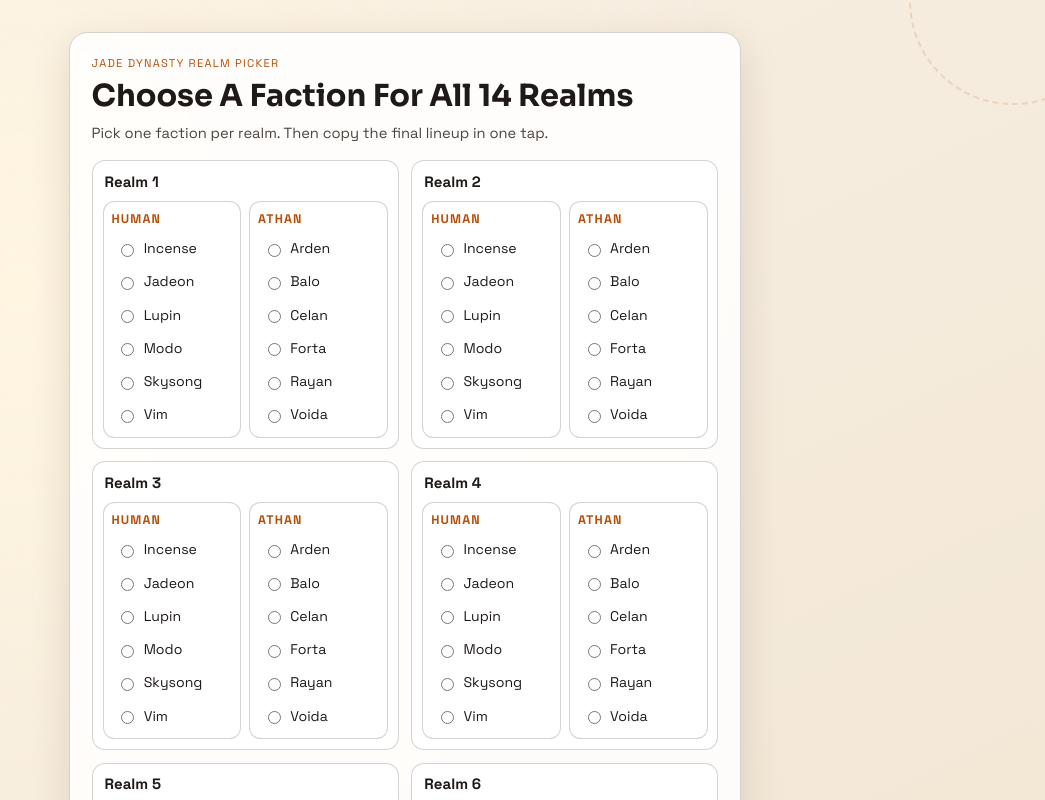
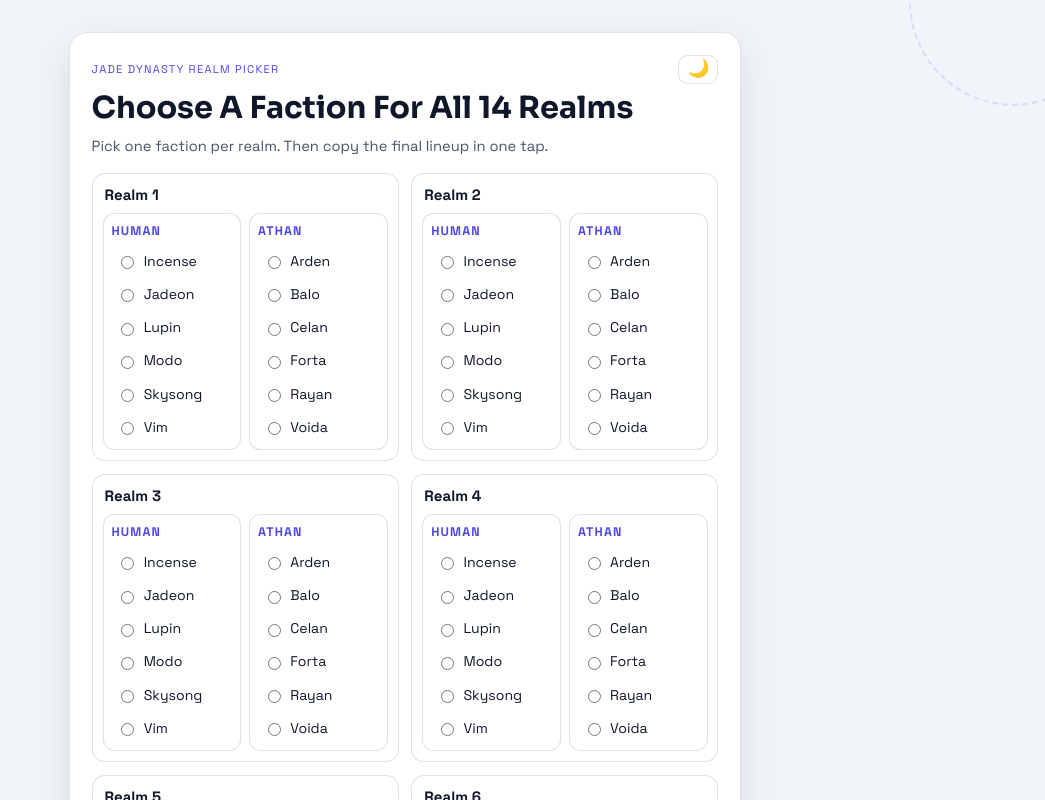
Before and after one commit to phiter/viles, a React (Vite) app: page / in a window 1280 px wide. Shown: the top 800 px of the page, without its empty margins (235-1280 px from the left). Built offline with nearby package versions, Linux system fonts and the light colour scheme.

Commit message:
improve colors, add dark mode

```diff
--- a/src/App.css
+++ b/src/App.css
@@ -1,18 +1,65 @@
 @import url('https://fonts.googleapis.com/css2?family=Space+Grotesk:wght@400;500;700&family=Sora:wght@600;700&display=swap');
 
 :root {
-  --bg-deep: #f7efe3;
-  --bg-mid: #efe0c8;
-  --ink: #1f1a17;
-  --ink-soft: #4d443e;
-  --surface: rgba(255, 255, 255, 0.86);
-  --surface-strong: rgba(255, 255, 255, 0.96);
-  --accent: #d36b22;
-  --accent-strong: #b54f0b;
-  --success: #207227;
-  --error: #9d1f1f;
-  --border: rgba(52, 34, 20, 0.2);
-  --shadow: 0 14px 40px rgba(64, 37, 18, 0.14);
+  --bg-deep: #f1f5f9;
+  --bg-mid: #e2e8f0;
+  --ink: #0f172a;
+  --ink-soft: #475569;
+  --surface: #ffffff;
+  --surface-strong: #ffffff;
+  --accent: #6366f1;
+  --accent-strong: #4f46e5;
+  --success: #16a34a;
+  --error: #dc2626;
+  --border: rgba(15, 23, 42, 0.12);
+  --shadow: 0 14px 40px rgba(15, 23, 42, 0.1);
+  --faction-col-bg: #fff;
+  --completed-bg-start: rgba(99, 102, 241, 0.18);
+  --completed-bg-end: rgba(99, 102, 241, 0.09);
+  --completed-border: rgba(79, 70, 229, 0.5);
+  --radio-selected-bg: rgba(99, 102, 241, 0.2);
+}
+
+@media (prefers-color-scheme: dark) {
+  :root:not([data-theme='light']) {
+    --bg-deep: #0f172a;
+    --bg-mid: #1e293b;
+    --ink: #f1f5f9;
+    --ink-soft: #94a3b8;
+    --surface: rgba(15, 23, 42, 0.9);
+    --surface-strong: rgba(30, 41, 59, 0.97);
+    --accent: #818cf8;
+    --accent-strong: #a5b4fc;
+    --success: #4ade80;
+    --error: #f87171;
+    --border: rgba(148, 163, 184, 0.14);
+    --shadow: 0 14px 40px rgba(0, 0, 0, 0.5);
+    --faction-col-bg: rgba(15, 23, 42, 0.85);
+    --completed-bg-start: rgba(129, 140, 248, 0.28);
+    --completed-bg-end: rgba(129, 140, 248, 0.14);
+    --completed-border: rgba(165, 180, 252, 0.55);
+    --radio-selected-bg: rgba(129, 140, 248, 0.15);
+  }
+}
+
+[data-theme='dark'] {
+    --bg-deep: #0f172a;
+    --bg-mid: #1e293b;
+    --ink: #f1f5f9;
+    --ink-soft: #94a3b8;
+    --surface: rgba(15, 23, 42, 0.9);
+    --surface-strong: rgba(30, 41, 59, 0.97);
+    --accent: #818cf8;
+    --accent-strong: #a5b4fc;
+    --success: #4ade80;
+    --error: #f87171;
+    --border: rgba(148, 163, 184, 0.14);
+    --shadow: 0 14px 40px rgba(0, 0, 0, 0.5);
+    --faction-col-bg: rgba(15, 23, 42, 0.85);
+    --completed-bg-start: rgba(129, 140, 248, 0.28);
+    --completed-bg-end: rgba(129, 140, 248, 0.14);
+    --completed-border: rgba(165, 180, 252, 0.55);
+    --radio-selected-bg: rgba(129, 140, 248, 0.15);
 }
 
 * {
@@ -22,10 +69,7 @@
 .page {
   min-height: 100dvh;
   padding: 1.25rem;
-  background:
-    radial-gradient(circle at 20% 12%, #fff5e1 0, transparent 32%),
-    radial-gradient(circle at 82% 86%, #f9d7aa 0, transparent 30%),
-    linear-gradient(155deg, var(--bg-deep), var(--bg-mid));
+  background: var(--bg-deep);
   position: relative;
   overflow: hidden;
 }
@@ -35,7 +79,7 @@
   width: 13rem;
   height: 13rem;
   border-radius: 999px;
-  border: 2px dashed rgba(195, 125, 73, 0.22);
+  border: 2px dashed rgba(99, 102, 241, 0.18);
   pointer-events: none;
   animation: bob 8s ease-in-out infinite;
 }
@@ -64,6 +108,29 @@
   z-index: 1;
   animation: rise 350ms ease-out;
   user-select: none;
+}
+
+.header-top {
+  display: flex;
+  align-items: center;
+  justify-content: space-between;
+  gap: 0.5rem;
+}
+
+.theme-toggle {
+  flex-shrink: 0;
+  border: 1px solid var(--border);
+  border-radius: 0.6rem;
+  background: var(--surface-strong);
+  padding: 0.3rem 0.5rem;
+  font-size: 1.1rem;
+  line-height: 1;
+  cursor: pointer;
+  transition: background 150ms ease;
+}
+
+.theme-toggle:hover {
+  background: var(--bg-mid);
 }
 
 .header h1 {
@@ -106,8 +173,8 @@
 }
 
 .realm-row.completed {
-  background: linear-gradient(135deg, rgba(211, 107, 34, 0.1), rgba(211, 107, 34, 0.04));
-  border-color: rgba(181, 79, 11, 0.28);
+  background: linear-gradient(135deg, var(--completed-bg-start), var(--completed-bg-end));
+  border-color: var(--completed-border);
 }
 
 .realm-fieldset {
@@ -133,7 +200,7 @@
   border: 1px solid var(--border);
   border-radius: 0.72rem;
   padding: 0.5rem;
-  background: #fff;
+  background: var(--faction-col-bg);
 }
 
 .faction-heading {
@@ -165,7 +232,7 @@
 }
 
 .radio-option.selected {
-  background: rgba(211, 107, 34, 0.12);
+  background: var(--radio-selected-bg);
 }
 
 .footer {
@@ -188,7 +255,7 @@
   letter-spacing: 0.01em;
   color: #fff;
   background: linear-gradient(135deg, var(--accent), var(--accent-strong));
-  box-shadow: 0 11px 24px rgba(181, 79, 11, 0.3);
+  box-shadow: 0 11px 24px rgba(79, 70, 229, 0.28);
   transition: transform 150ms ease, filter 150ms ease;
 }
 
--- a/src/App.tsx
+++ b/src/App.tsx
@@ -1,4 +1,4 @@
-import { useMemo, useState } from 'react'
+import { useEffect, useMemo, useState } from 'react'
 import './App.css'
 
 const HUMAN_FACTIONS = ['Incense', 'Jadeon', 'Lupin', 'Modo', 'Skysong', 'Vim']
@@ -12,6 +12,13 @@ function App() {
   )
   const [copyState, setCopyState] = useState<'idle' | 'copied' | 'failed'>('idle')
   const [shareState, setShareState] = useState<'idle' | 'shared' | 'failed'>('idle')
+  const [isDark, setIsDark] = useState(
+    () => globalThis.matchMedia('(prefers-color-scheme: dark)').matches,
+  )
+
+  useEffect(() => {
+    document.documentElement.dataset.theme = isDark ? 'dark' : 'light'
+  }, [isDark])
   const hasAnySelection = useMemo(
     () => realmSelections.some((selection) => selection.trim().length > 0),
     [realmSelections],
@@ -85,7 +92,17 @@ function App() {
 
       <section className="card">
         <header className="header">
-          <p className="eyebrow">Jade Dynasty Realm Picker</p>
+          <div className="header-top">
+            <p className="eyebrow">Jade Dynasty Realm Picker</p>
+            <button
+              type="button"
+              className="theme-toggle"
+              onClick={() => setIsDark((d) => !d)}
+              aria-label={isDark ? 'Switch to light mode' : 'Switch to dark mode'}
+            >
+              {isDark ? '☀️' : '🌙'}
+            </button>
+          </div>
           <h1>Choose A Faction For All 14 Realms</h1>
           <p className="subtext">Pick one faction per realm. Then copy the final lineup in one tap.</p>
         </header>
```
